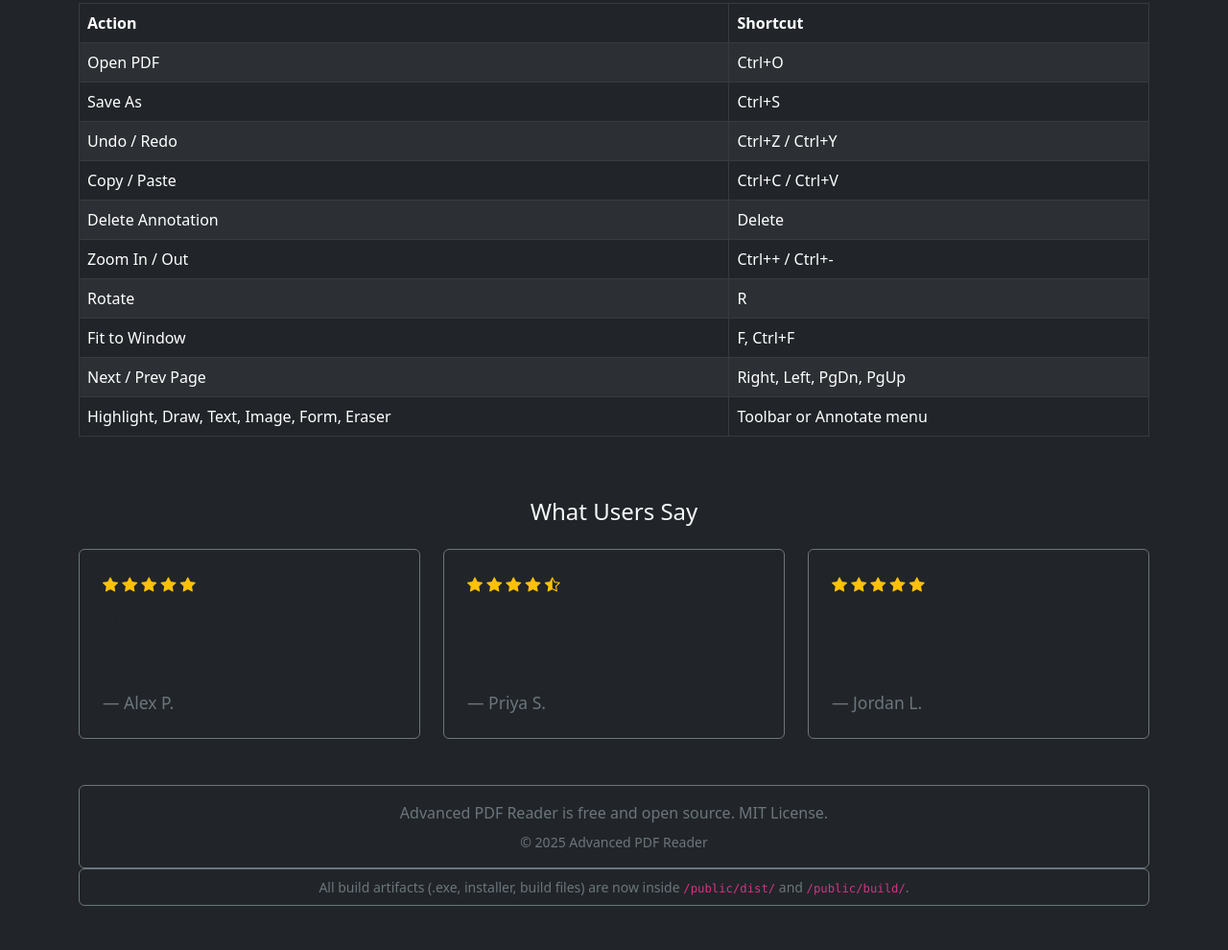
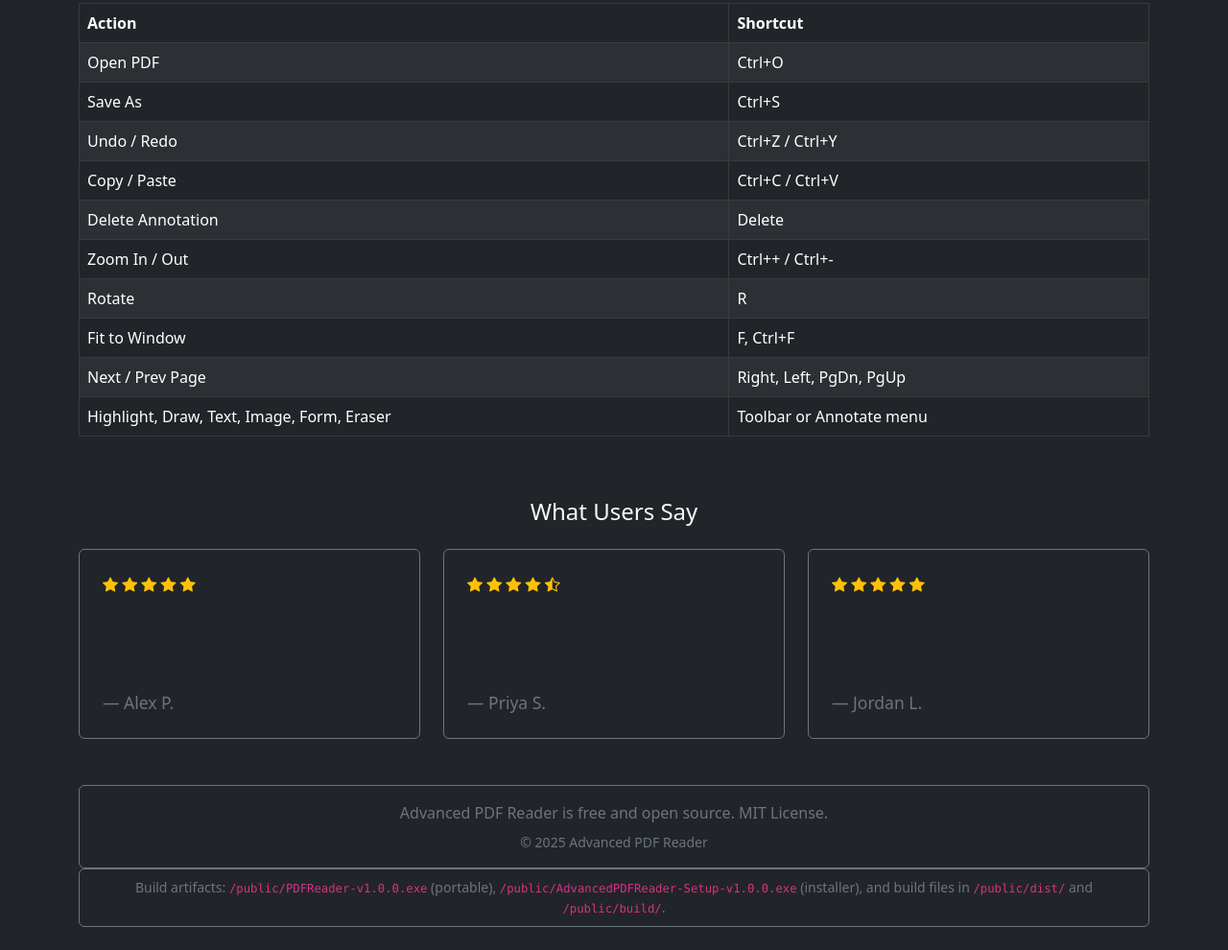
Before and after one commit to needyamin/pdf-reader, a plain HTML site: page index.html in a window 1280 px wide. Shown: the part 1524-2514 px from the top of the page at 96% size. Before the commit the page ends 2492 px from the top, so only its background shows below. Drawn offline with nearby package versions, Linux system fonts and the light colour scheme.

Commit message:
Latest
Latest

```diff
--- a/index.html
+++ b/index.html
@@ -14,7 +14,7 @@
         <img src="assets/icons/icon.ico" alt="PDF Reader Icon" class="mb-3" style="width:72px;height:72px;">
         <h1 class="display-2 fw-bold">Advanced PDF Reader</h1>
         <p class="lead mb-4">A next-generation, professional PDF reader and annotator for Windows</p>
-        <a href="public/dist/PDFReader-v1.0.0.exe" class="btn btn-primary btn-lg px-5 py-3 shadow">Download v1.0.0 for Windows (.exe)</a>
+        <a href="public/PDFReader-v1.0.0.exe" class="btn btn-primary btn-lg px-5 py-3 shadow">Download v1.0.0 for Windows (.exe)</a>
         <div class="text-secondary small mt-2">Version 1.0.0 &middot; Free &amp; Open Source</div>
       </div>
       <div class="row justify-content-center mt-5">
@@ -163,7 +163,7 @@
       <div class="small">&copy; 2025 Advanced PDF Reader</div>
     </div>
     <div class="alert alert-secondary bg-dark border-secondary text-secondary text-center p-2">
-      <div class="small">All build artifacts (.exe, installer, build files) are now inside <code>/public/dist/</code> and <code>/public/build/</code>.</div>
+      <div class="small">Build artifacts: <code>/public/PDFReader-v1.0.0.exe</code> (portable), <code>/public/AdvancedPDFReader-Setup-v1.0.0.exe</code> (installer), and build files in <code>/public/dist/</code> and <code>/public/build/</code>.</div>
     </div>
   </section>
 
```
Also changed, not shown: README.md.
